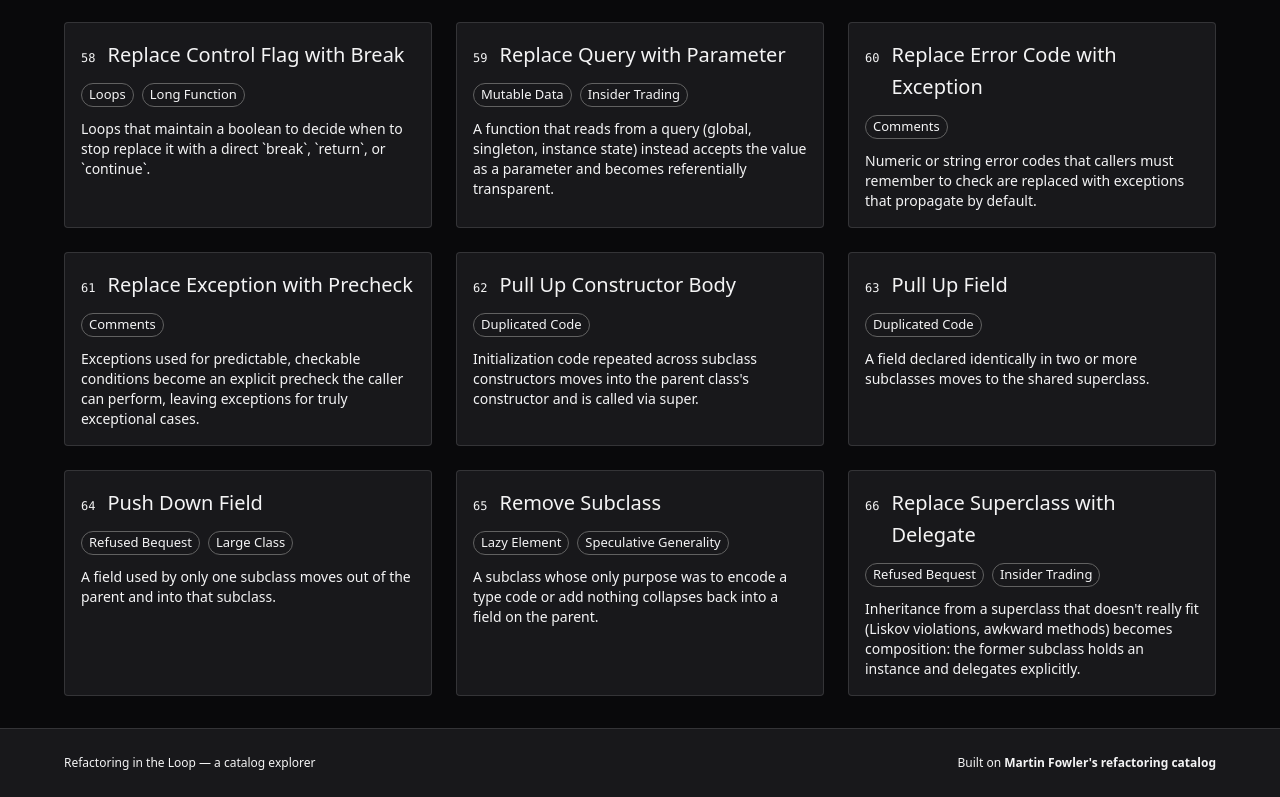
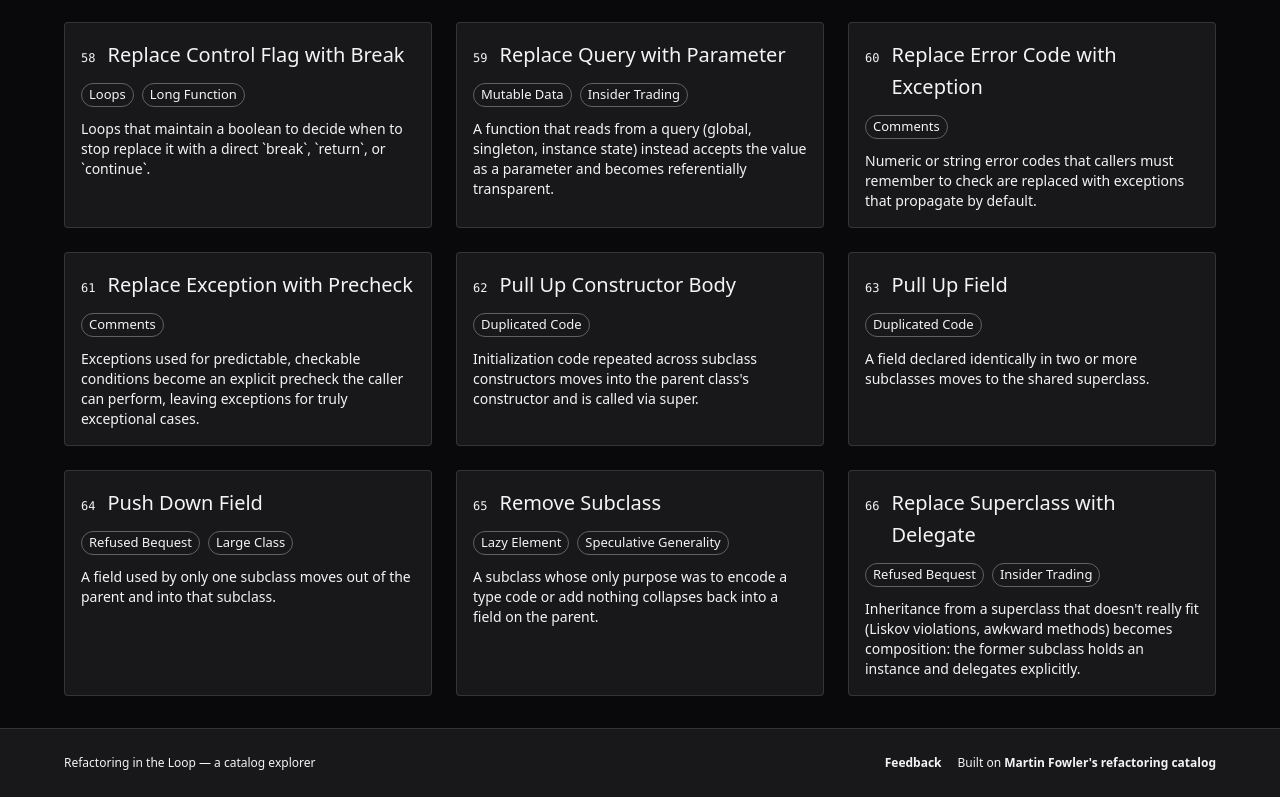
Before and after one commit to wallacedrew/ritl, a Next.js app: page / in a window 1280 px wide. Shown: the part 4365-5162 px from the top of the page. Built offline with nearby package versions, Linux system fonts and the light colour scheme; what @mui/material-nextjs would draw is missing.

Commit message:
feat: feedback mailto link in footer (feedback@refactoringintheloop.com)

```diff
--- a/src/shared/components/SiteFooter.tsx
+++ b/src/shared/components/SiteFooter.tsx
@@ -27,6 +27,21 @@ export default function SiteFooter() {
           <Typography variant="caption" color="text.secondary">
             Refactoring in the Loop — a catalog explorer
           </Typography>
+          <Stack
+            direction={{ xs: "column", sm: "row" }}
+            spacing={{ xs: 0.5, sm: 2 }}
+            sx={{ alignItems: { xs: "flex-start", sm: "center" } }}
+          >
+            <Typography variant="caption" color="text.secondary">
+              <Link
+                href="mailto:feedback@refactoringintheloop.com"
+                color="inherit"
+                underline="hover"
+                sx={{ textDecorationStyle: "dotted", fontWeight: 600 }}
+              >
+                Feedback
+              </Link>
+            </Typography>
             <Typography variant="caption" color="text.secondary">
               Built on{" "}
               <Link
@@ -41,6 +56,7 @@ export default function SiteFooter() {
               </Link>
             </Typography>
           </Stack>
+        </Stack>
       </Container>
     </Box>
   );
```
Also changed, not shown: 1 other file (tests, documents, lock files or other folders). Lines whose indentation alone changed are shown as unchanged.
